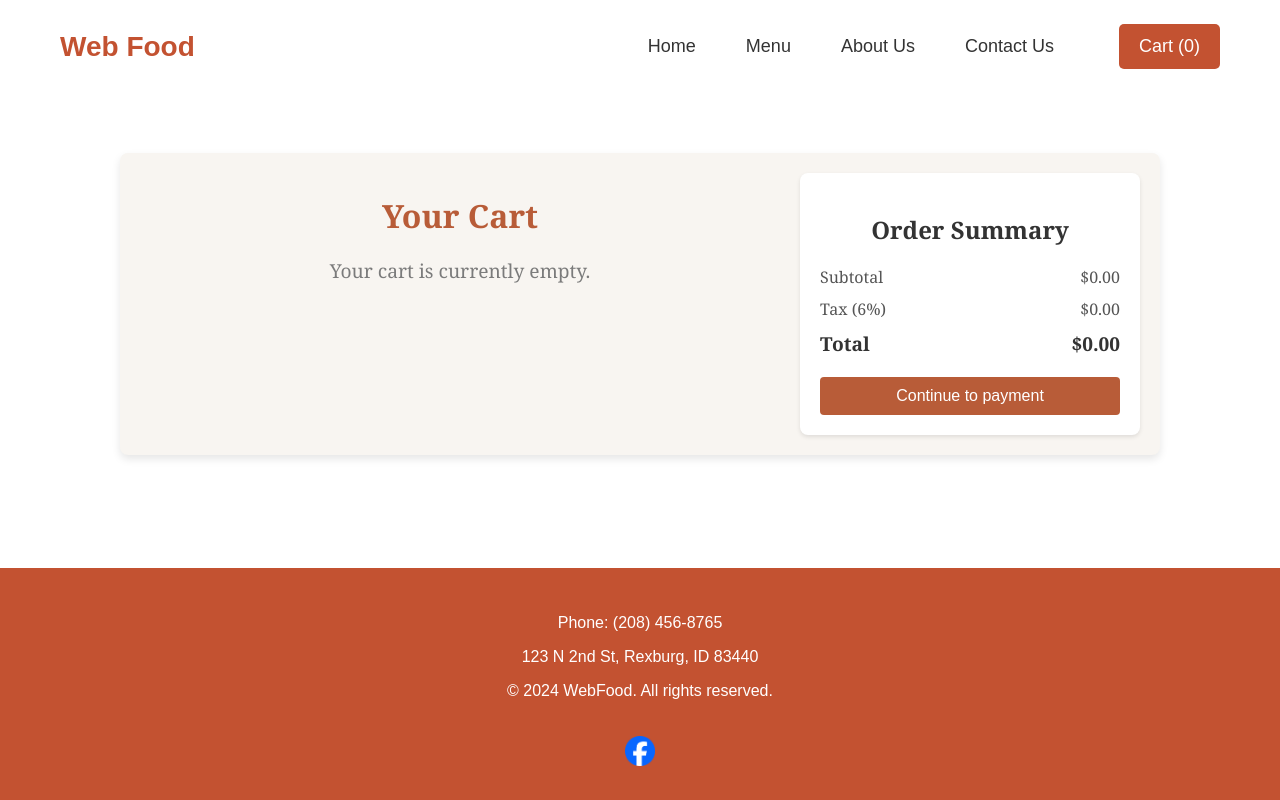
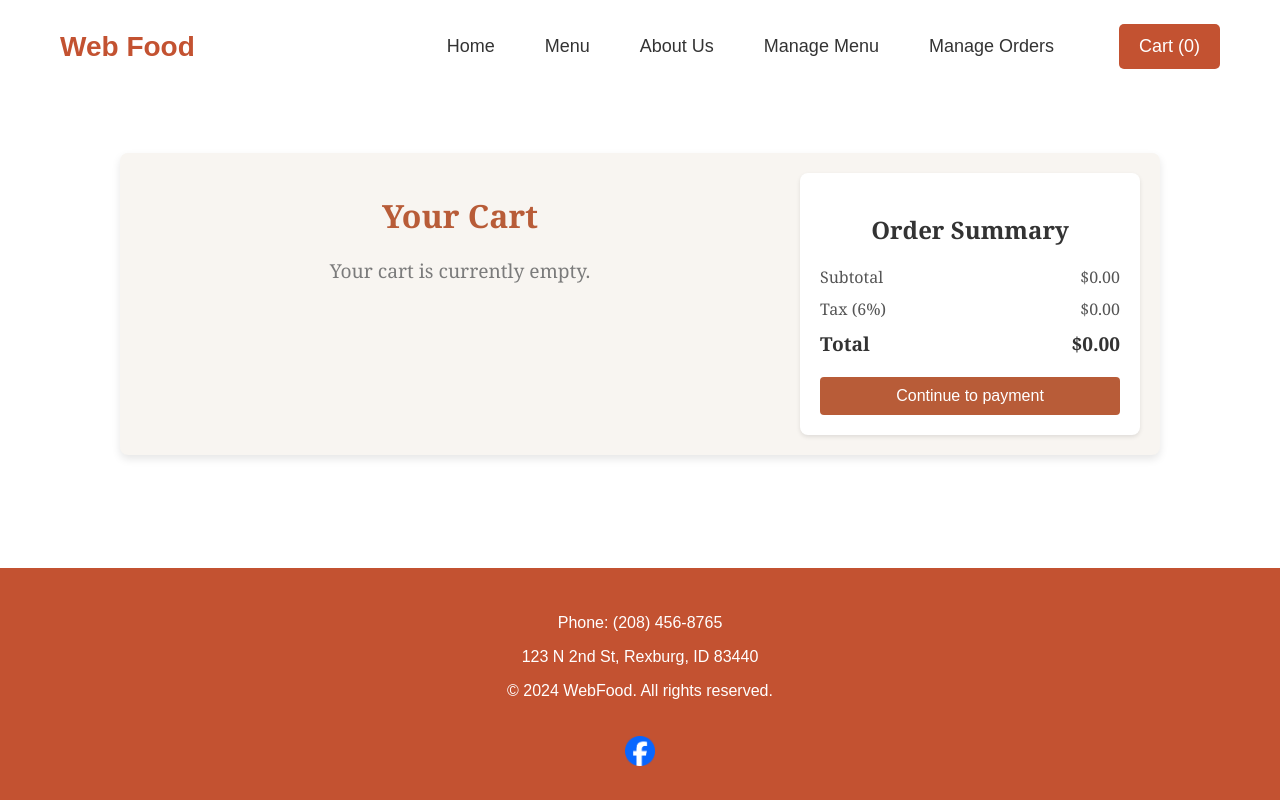
Before and after one commit to chrisglw/WebFood-frontend, a React (Create React App) app: page /cart in a window 1280 px wide. Built offline with nearby package versions, Linux system fonts and the light colour scheme.

Commit message:
Nav for staff

```diff
--- a/src/Components/NavBar/NavBar.css
+++ b/src/Components/NavBar/NavBar.css
@@ -1,3 +1,4 @@
+/* General Navbar Styles */
 .navbar {
     display: flex;
     justify-content: space-between;
@@ -6,6 +7,7 @@
     background-color: white;
     font-family: Arial, sans-serif;
     position: relative;
+    z-index: 1000;
 }
 
 .left-section {
@@ -78,10 +80,6 @@
 
 /* Media Queries for Responsive Menu */
 @media (max-width: 768px) {
-    .navbar {
-        padding: 15px 20px;
-    }
-
     .burger-menu-button {
         display: block;
     }
@@ -95,8 +93,8 @@
         background-color: white;
         border: 1px solid #ddd;
         box-shadow: 0 4px 8px rgba(0, 0, 0, 0.1);
-        width: 180px;
-        padding: 10px;
+        width: 250px;
+        padding: 15px;
     }
 
     .nav-links.open {
@@ -106,14 +104,23 @@
     .nav-links li {
         margin: 10px 0;
     }
+}
 
-    .cart {
-        margin-left: 0;
-        margin-top: 10px;
+@media (max-width: 480px) {
+    .navbar {
+        padding: 10px 15px;
+    }
+
+    .logo h1 {
+        font-size: 24px;
     }
 
     .cart-button {
-        font-size: 16px;
-        padding: 10px 15px;
+        font-size: 14px;
+        padding: 8px 12px;
+    }
+
+    .nav-links {
+        width: 200px;
     }
 }
--- a/src/Components/NavBar/NavBar.js
+++ b/src/Components/NavBar/NavBar.js
@@ -1,9 +1,11 @@
-import React, { useState } from 'react';
+import React, { useState, useEffect, useRef } from 'react';
 import { Link } from 'react-router-dom';
 import './NavBar.css';
 
 const NavBar = ({ cartItems }) => {
     const [isMenuOpen, setIsMenuOpen] = useState(false);
+    const [userRole] = useState("manager"); // Change to "manager" or "employee" to test
+    const menuRef = useRef(null); // Reference to the menu element
 
     // Calculate the cart item count dynamically
     const cartItemCount = cartItems.length;
@@ -11,6 +13,26 @@ const NavBar = ({ cartItems }) => {
     const toggleMenu = () => {
         setIsMenuOpen(!isMenuOpen);
     };
+
+    const closeMenu = () => {
+        setIsMenuOpen(false);
+    };
+
+    // Close the menu when clicking outside
+    useEffect(() => {
+        const handleClickOutside = (event) => {
+            if (menuRef.current && !menuRef.current.contains(event.target)) {
+                setIsMenuOpen(false);
+            }
+        };
+        // Add event listener
+        document.addEventListener("mousedown", handleClickOutside);
+
+        // Clean up event listener on unmount
+        return () => {
+            document.removeEventListener("mousedown", handleClickOutside);
+        };
+    }, []);
 
     return (
         <nav className="navbar">
@@ -22,11 +44,23 @@ const NavBar = ({ cartItems }) => {
                     <h1>Web Food</h1>
                 </div>
             </div>
-            <ul className={`nav-links ${isMenuOpen ? 'open' : ''}`}>
-                <li><Link to="/">Home</Link></li>
-                <li><Link to="/menu">Menu</Link></li>
-                <li><Link to="/about">About Us</Link></li>
-                <li><Link to="/contact">Contact Us</Link></li>
+            <ul className={`nav-links ${isMenuOpen ? 'open' : ''}`} ref={menuRef}>
+                <li><Link to="/" onClick={closeMenu}>Home</Link></li>
+                <li><Link to="/menu" onClick={closeMenu}>Menu</Link></li>
+                <li><Link to="/about" onClick={closeMenu}>About Us</Link></li>
+
+                {/* Conditional Links for Managers */}
+                {userRole === "manager" && (
+                    <>
+                        <li><Link to="/manage-menu" onClick={closeMenu}>Manage Menu</Link></li>
+                        <li><Link to="/manage-orders" onClick={closeMenu}>Manage Orders</Link></li>
+                    </>
+                )}
+
+                {/* Conditional Link for Employees */}
+                {userRole === "employee" && (
+                    <li><Link to="/manage-orders" onClick={closeMenu}>Manage Orders</Link></li>
+                )}
             </ul>
             <div className="cart">
                 <Link to="/cart">
```
